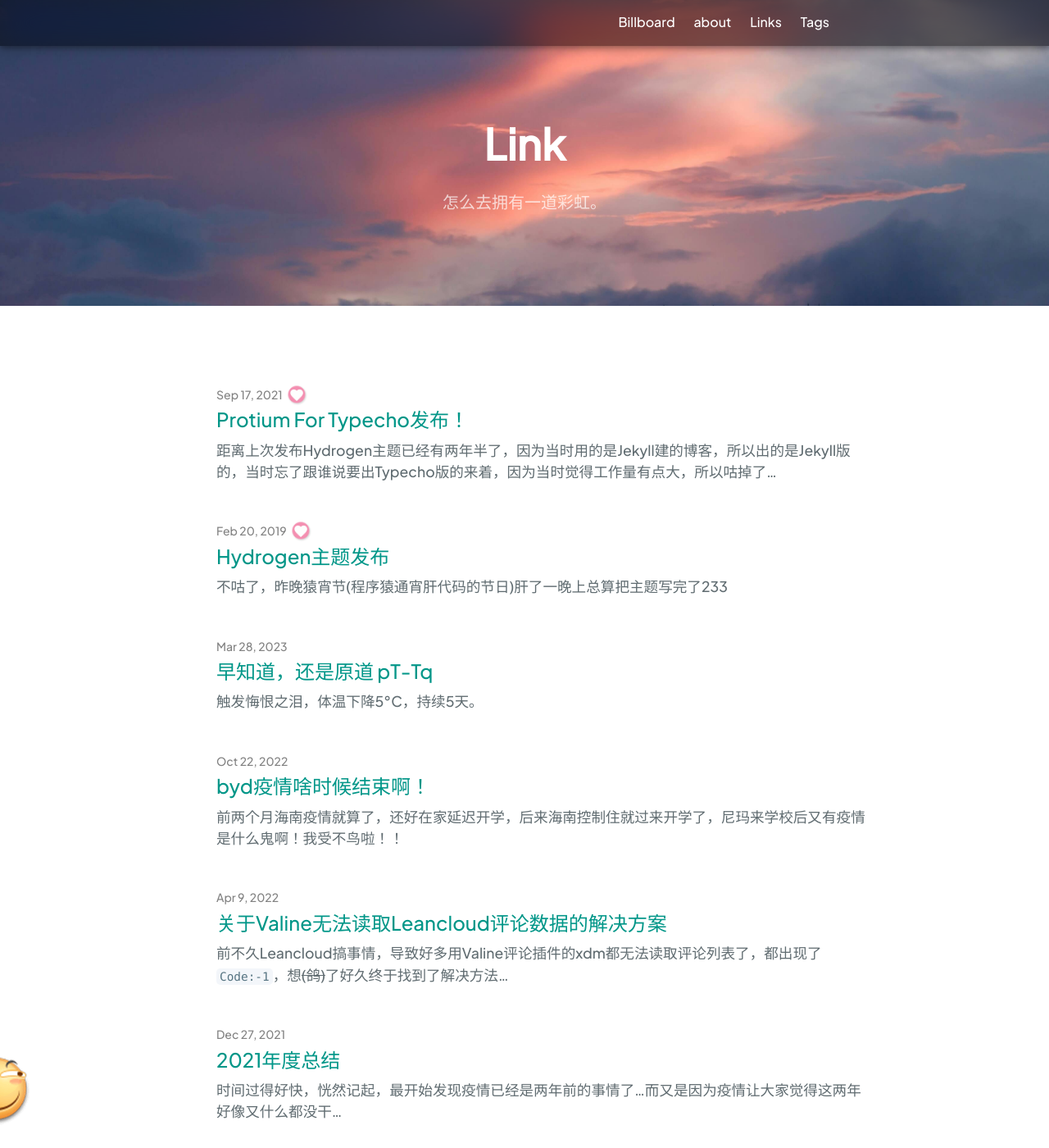
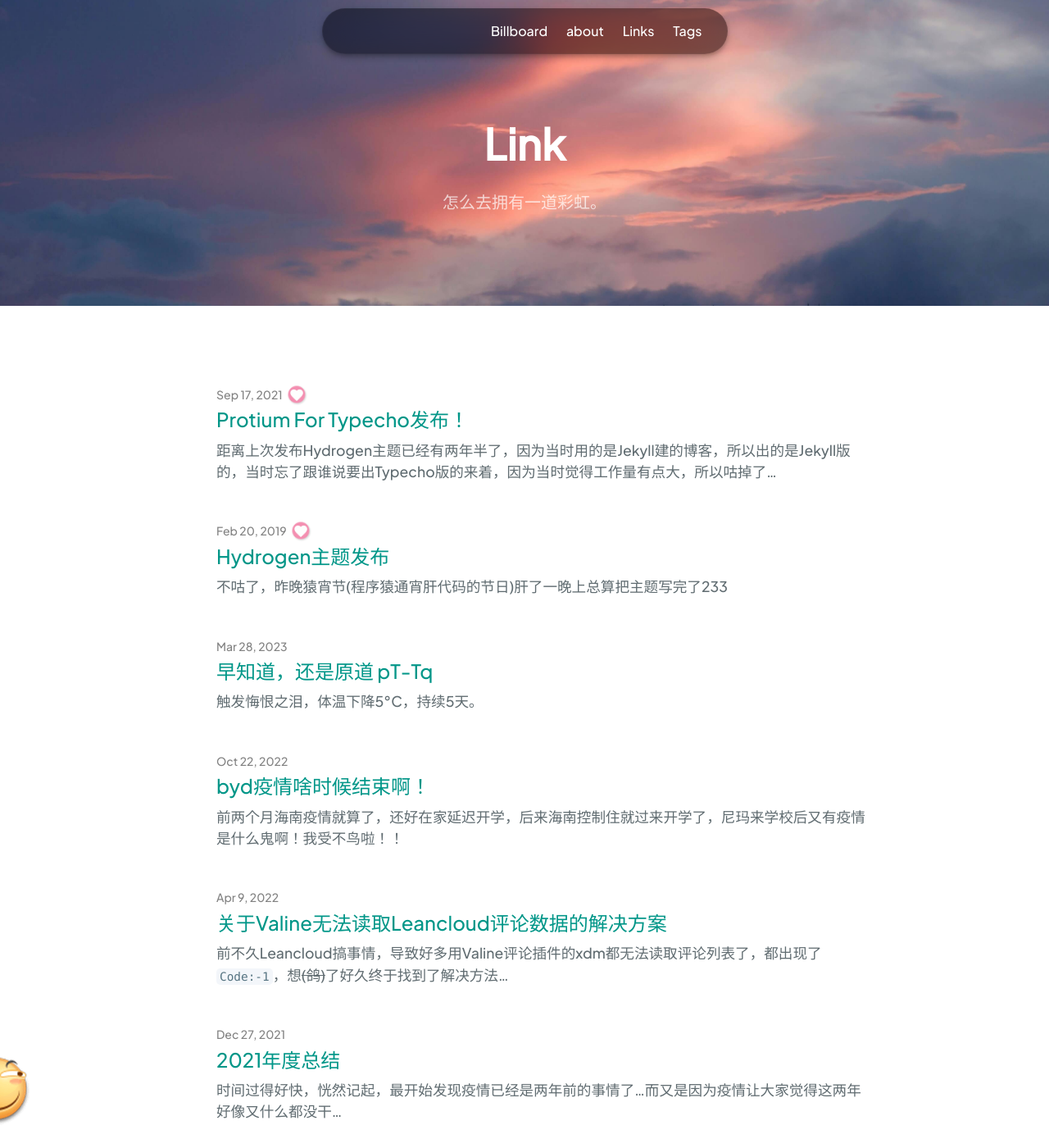
Before and after one commit to link9596/qwq, a Jekyll site: the page built from index.html, in a window 1280 px wide and 1400 px high. Shown: the whole window at 82% size. Built offline with Jekyll 4.4.1, drawn with Linux system fonts in a browser that asks for light colours; the list of posts is cut into pages by our own code.

Commit message:
Enhance mobile navigation icon styling
Add styles for mobile navigation icon container.

```diff
--- a/_sass/blog/_layout.scss
+++ b/_sass/blog/_layout.scss
@@ -41,6 +41,12 @@
   position: fixed;
   width: 100%;
   z-index: 5;
+  border-radius: 50px;
+  left: 0;
+  right: 0;
+  max-width: 495px;
+  margin: 10px auto;
+  border: 1px solid rgba(200, 200, 200, 0.05);
 }
 
 .site-title {
```
